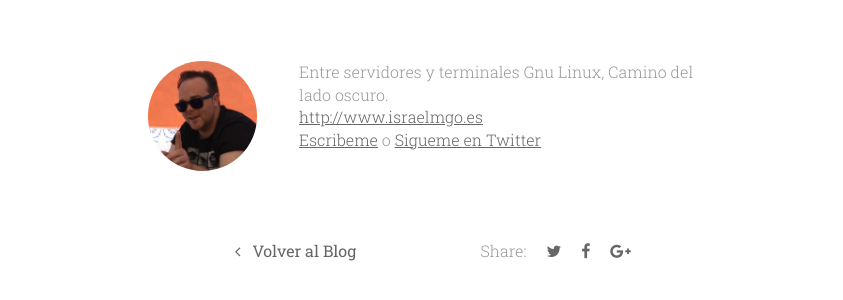
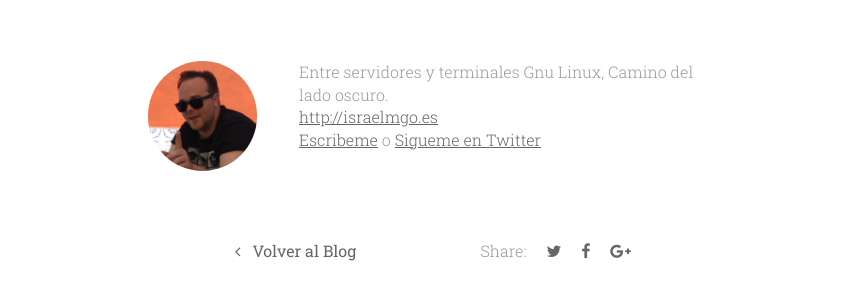
Before and after one commit to israelmgo/old-jekyll-blog, a Jekyll site: the page built from _posts/2013-04-24-GoAccess-Analiza-en-tiempo-real-logs.md, in a window 1280 px wide and 900 px high, scrolled down 2113 px. Shown: the part 458-758 px from the top of the window, without its empty margins (218-1061 px from the left). Built offline with Jekyll 4.4.1, drawn with Linux system fonts in a browser that asks for light colours; nearby versions of some CDN libraries; comment, search, counter and statistics services are not loaded; some of the changed lines change nothing that is shown.

Commit message:
edit url

```diff
--- a/_config.yml
+++ b/_config.yml
@@ -5,7 +5,7 @@ title: Israel Montero
 email: israelmgo@gmail.com
 description: "Entre servidores y terminales Gnu Linux, Camino del lado oscuro."
 baseurl: ""
-url: "http://www.israelmgo.es"
+url: "http://israelmgo.es"
 blog_image_url: "/images/blog/"
 
 me_image: "/images/israelmgo.jpg"
```
